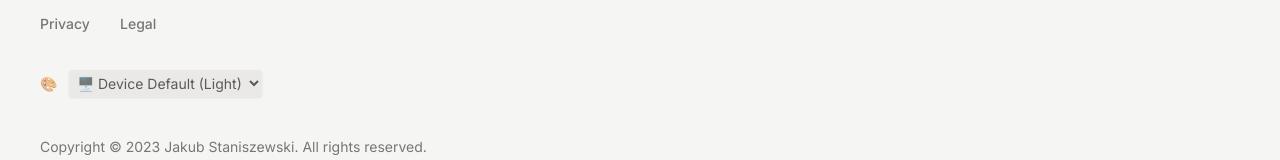
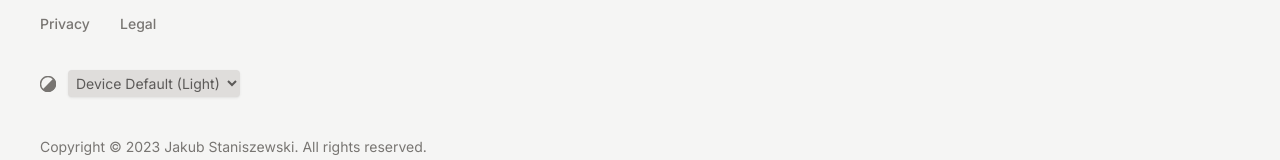
Before and after one commit to jakuski/website, a Next.js app: page / in a window 1280 px wide. Shown: the part 907-1067 px from the top of the page. Built offline with nearby package versions, Linux system fonts and the light colour scheme.

Commit message:
improve theme picker

```diff
--- a/src/components/Footer/ThemePicker.tsx
+++ b/src/components/Footer/ThemePicker.tsx
@@ -1,11 +1,12 @@
 import { capitaliseFirstLetter } from "@/utils";
 import { useTheme } from "next-themes";
 import { useEffect, useState } from "react";
+import ThemeIcon from "../icons/Theme";
 import If from "../If";
 
 const selectName = "site-wide-theme-picker";
 const selectClassName =
-	"p-1 rounded bg-stone-200 dark:bg-stone-800 text-stone-900 dark:text-stone-200 shadow";
+	"p-1 rounded bg-stone-300 dark:bg-stone-700 text-stone-900 dark:text-stone-200 shadow";
 
 const ThemePicker = () => {
 	const { theme, setTheme, systemTheme } = useTheme();
@@ -20,7 +21,7 @@ const ThemePicker = () => {
 	return (
 		<form className="flex">
 			<div className="mr-3 flex items-center" title="Pick website theme">
-				🎨
+				<ThemeIcon />
 				<label htmlFor={selectName} className="sr-only">
 					Theme
 				</label>
@@ -40,11 +41,11 @@ const ThemePicker = () => {
 					className={selectClassName}
 				>
 					<option value="system">
-						🖥 Device Default (
+						Device Default (
 						{mounted && capitaliseFirstLetter(systemTheme as string)})
 					</option>
-					<option value="dark">🌘 Dark</option>
-					<option value="light">☀️ Light</option>
+					<option value="dark">Dark</option>
+					<option value="light">Light</option>
 				</select>
 			</If>
 		</form>
--- /dev/null
+++ b/src/components/icons/Theme.tsx
@@ -0,0 +1,20 @@
+// Drawn on Figma, converted to react component using https://react-svgr.com/playground/
+
+const ThemeIcon = () => (
+	<svg width={16} height={16} fill="none" xmlns="http://www.w3.org/2000/svg">
+		<g clipPath="url(#a)">
+			<circle cx={8} cy={8} r={7.5} stroke="currentColor" strokeWidth={1.5} />
+			<path
+				d="M13.643 2.331A8 8 0 0 1 2.33 13.645L13.643 2.331Z"
+				fill="currentColor"
+			/>
+		</g>
+		<defs>
+			<clipPath id="a">
+				<path fill="#fff" d="M0 0h16v16H0z" />
+			</clipPath>
+		</defs>
+	</svg>
+);
+
+export default ThemeIcon;
```
